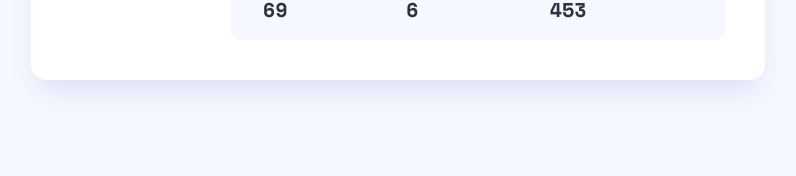
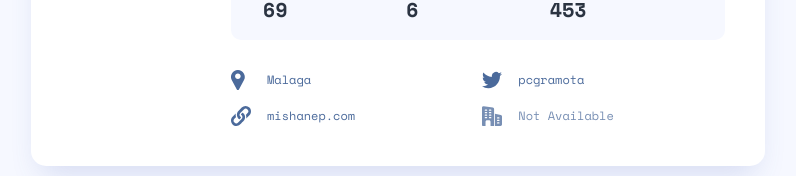
Before and after one commit to olgalatkina/user-finder, a React (Create React App) app: page / in a window 1280 px wide. Shown: the part 484-660 px from the top of the page, without its empty margins (242-1038 px from the left). Built offline with nearby package versions, Linux system fonts and the light colour scheme.

Commit message:
feat: add UserInfo and InfoItem

```diff
--- /dev/null
+++ b/src/components/InfoItem/InfoItem.module.scss
@@ -0,0 +1,36 @@
+:global {
+  body[data-theme='light'] {
+    --info-color: var(--gray-200);
+  }
+
+  body[data-theme='dark'] {
+    --info-color: var(--white);
+  }
+}
+
+.infoItem {
+  color: var(--info-color);
+  font-size: 0.75rem;
+  line-height: 1.5;
+  display: flex;
+  align-items: center;
+
+  svg {
+    fill: var(--info-color);
+    margin-right: 1rem;
+    width: 20px;
+  }
+
+  &.empty {
+    opacity: 0.75;
+  }
+}
+
+.link {
+  text-decoration: none;
+  color: var(--info-color);
+
+  &:hover {
+    text-decoration: underline;
+  }
+}
--- /dev/null
+++ b/src/components/InfoItem/InfoItem.tsx
@@ -0,0 +1,35 @@
+import React from 'react';
+import styles from './InfoItem.module.scss';
+
+export interface InfoItemProps {
+  icon: React.ReactNode,
+  text?: string | null,
+  isLink?: boolean,
+}
+
+export const InfoItem = ({ icon, isLink, text }: InfoItemProps) => {
+  const currentText = text || 'Not Available';
+  let currentHref: string = '';
+
+  if (isLink) {
+    currentHref = text && text.startsWith('http') ? text : `https://${text}`;
+  }
+
+  return (
+    <div className={`${styles.infoItem}${text ? '' : ` ${styles.empty}`}`}>
+      {icon}
+      <div>
+        {isLink && text ? (
+          <a
+            href={currentHref}
+            target='_blank'
+            rel='noreferrer'
+            className={styles.link}
+          >
+            {currentText}
+          </a>
+        ) : currentText}
+      </div>
+    </div>
+  )
+};
--- /dev/null
+++ b/src/components/InfoItem/index.ts
@@ -0,0 +1 @@
+export * from './InfoItem';
--- a/src/components/UserCard/UserCard.tsx
+++ b/src/components/UserCard/UserCard.tsx
@@ -2,6 +2,7 @@ import { UserStat } from 'components/UserStat';
 import { LocalGithubUser } from 'types';
 import styles from './UserCard.module.scss';
 import { UserTitle } from 'components/UserTitle';
+import { UserInfo } from 'components/UserInfo';
 
 interface UserCardProps extends LocalGithubUser { }
 
@@ -25,5 +26,11 @@ export const UserCard = (props: UserCardProps) => (
       following={props.following}
       repos={props.repos}
     />
+    <UserInfo
+      blog={props.blog}
+      company={props.company}
+      location={props.location}
+      twitter={props.twitter}
+    />
   </div>
 );
--- /dev/null
+++ b/src/components/UserInfo/UserInfo.module.scss
@@ -0,0 +1,11 @@
+.userInfo {
+  display: flex;
+  flex-direction: column;
+  gap: 1rem;
+
+  @media (min-width: 767px) {
+    display: grid;
+    grid-template-rows: repeat(2, 1fr);
+    grid-auto-flow: column;
+  }
+}
--- /dev/null
+++ b/src/components/UserInfo/UserInfo.tsx
@@ -0,0 +1,43 @@
+import { ReactComponent as CompanyIcon } from 'assets/icon-company.svg';
+import { ReactComponent as LocationIcon } from 'assets/icon-location.svg';
+import { ReactComponent as TwitterIcon } from 'assets/icon-twitter.svg';
+import { ReactComponent as BlogIcon } from 'assets/icon-website.svg';
+
+import { LocalGithubUser } from 'types';
+import { InfoItem, InfoItemProps } from 'components/InfoItem';
+import styles from './UserInfo.module.scss';
+
+interface UserInfoProps extends Pick<
+  LocalGithubUser,
+  'blog' | 'company' | 'location' | 'twitter'
+> { }
+
+export const UserInfo = ({ blog, company, location, twitter }: UserInfoProps) => {
+  const items: InfoItemProps[] = [
+    {
+      icon: <LocationIcon />,
+      text: location,
+    },
+    {
+      icon: <BlogIcon />,
+      text: blog,
+      isLink: true,
+    },
+    {
+      icon: <TwitterIcon />,
+      text: twitter,
+    },
+    {
+      icon: <CompanyIcon />,
+      text: company,
+    }
+  ];
+
+  return (
+    <div className={styles.userInfo}>
+      {items.map((item, index) => (
+        <InfoItem {...item} key={index} />
+      ))}
+    </div>
+  )
+};
--- /dev/null
+++ b/src/components/UserInfo/index.ts
@@ -0,0 +1 @@
+export * from './UserInfo';
```
